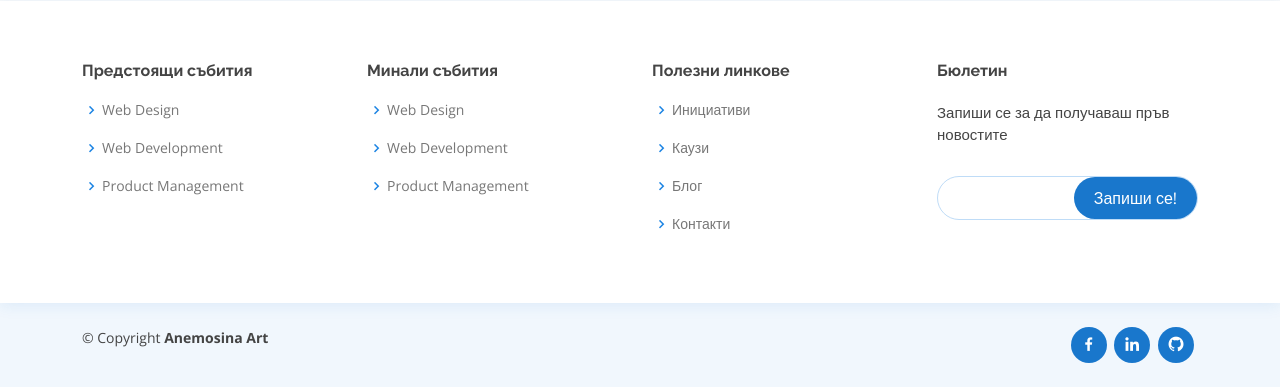
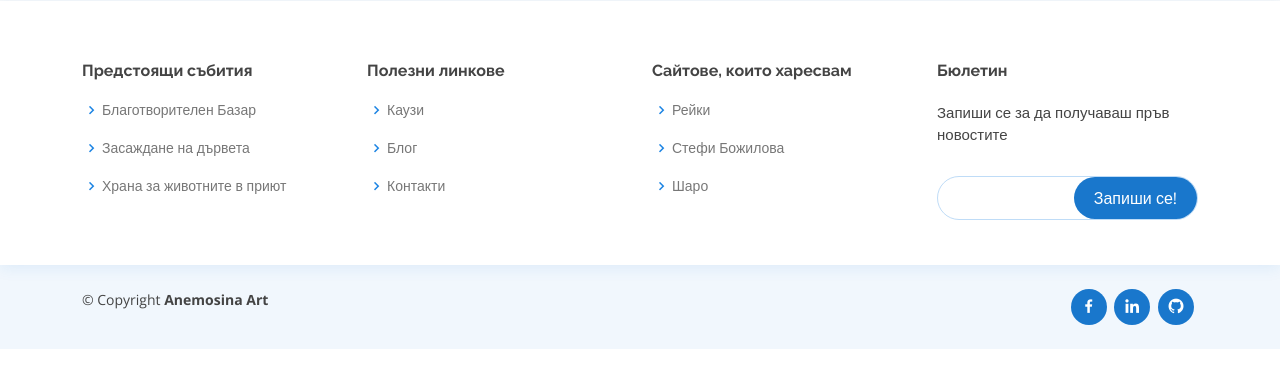
Before and after one commit to Anemosina/my-website, a PHP site: page /index.php in a window 1280 px wide. Shown: the part 2719-3106 px from the top of the page. After the commit the page ends 3068 px from the top, so only its background shows below. Run offline with PHP 8.4, Linux system fonts and the light colour scheme.

Commit message:
updating footer links

```diff
--- a/includes/footer.php
+++ b/includes/footer.php
@@ -9,28 +9,26 @@
         <div class="col-lg-3 col-md-6 footer-links">
             <h4>Предстоящи събития</h4>
             <ul>
-              <li><i class="bx bx-chevron-right"></i> <a href="#">Web Design</a></li>
-              <li><i class="bx bx-chevron-right"></i> <a href="#">Web Development</a></li>
-              <li><i class="bx bx-chevron-right"></i> <a href="#">Product Management</a></li>
-            </ul>
-          </div>
-
-          <div class="col-lg-3 col-md-6 footer-links">
-            <h4>Минали събития</h4>
-            <ul>
-              <li><i class="bx bx-chevron-right"></i> <a href="#">Web Design</a></li>
-              <li><i class="bx bx-chevron-right"></i> <a href="#">Web Development</a></li>
-              <li><i class="bx bx-chevron-right"></i> <a href="#">Product Management</a></li>
+              <li><i class="bx bx-chevron-right"></i> <a href="#">Благотворителен Базар</a></li>
+              <li><i class="bx bx-chevron-right"></i> <a href="#">Засаждане на дървета</a></li>
+              <li><i class="bx bx-chevron-right"></i> <a href="#">Храна за животните в приют</a></li>
             </ul>
           </div>
 
           <div class="col-lg-3 col-md-6 footer-links">
             <h4>Полезни линкове</h4>
             <ul>
-              <li><i class="bx bx-chevron-right"></i> <a href="./iniciativi.php">Инициативи</a></li>
               <li><i class="bx bx-chevron-right"></i> <a href="./causes.php">Каузи</a></li>
-              <li><i class="bx bx-chevron-right"></i> <a href="#">Блог</a></li>
+              <li><i class="bx bx-chevron-right"></i> <a href="https://blog.anemosina-art.com/">Блог</a></li>
               <li><i class="bx bx-chevron-right"></i> <a href="./contacts.php">Контакти</a></li>
+            </ul>
+          </div>
+          <div class="col-lg-3 col-md-6 footer-links">
+            <h4>Сайтове, които харесвам</h4>
+            <ul>
+              <li><i class="bx bx-chevron-right"></i> <a href="https://bgreiki.eu/">Рейки</a></li>
+              <li><i class="bx bx-chevron-right"></i> <a href="https://www.stefibozhilova.com/">Стефи Божилова</a></li>
+              <li><i class="bx bx-chevron-right"></i> <a href="https://sharo.bg/kauzata/">Шаро</a></li>
             </ul>
           </div>
 
```
